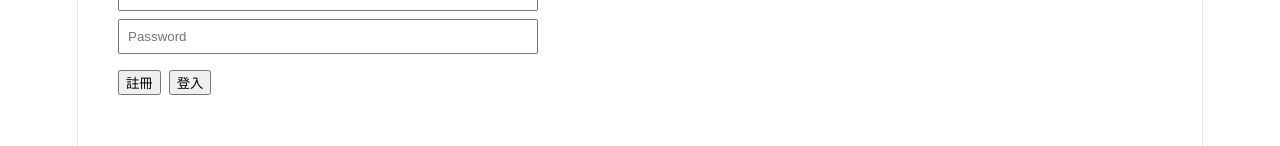
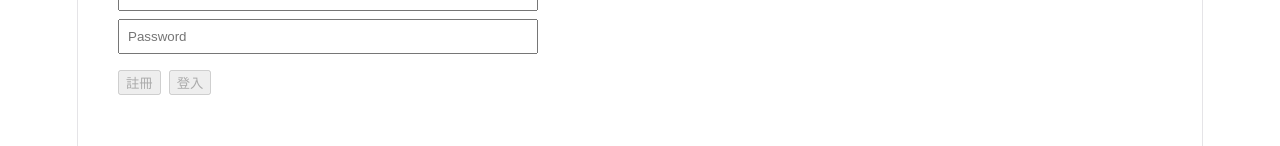
Before and after one commit to shiunlin26-web/jwt-auth-demo, a React (Vite) app in the folder frontend/: page / in a window 1280 px wide. Shown: the part 154-300 px from the top of the page. Built offline with nearby package versions, Linux system fonts and the light colour scheme.

Commit message:
"加上輸入驗證：Email 格式、密碼長度（前後端）"

```diff
--- a/frontend/src/App.tsx
+++ b/frontend/src/App.tsx
@@ -53,6 +53,10 @@ function App() {
     }
   };
 
+  const canSubmit = email.trim() !== "" && password.length >= 8;
+
+
+
   return (
     <div style={{ padding: 40, maxWidth: 400 }}>
       <h1>JWT Auth Demo</h1>
@@ -71,11 +75,17 @@ function App() {
           onChange={(e) => setPassword(e.target.value)}
           style={{ display: "block", width: "100%", marginBottom: 8, padding: 8 }}
         />
+        {email && !email.includes("@") && (
+          <p style={{ color: "red", fontSize: 12 }}>Email 格式不對</p>
+        )}
+        {password && password.length < 8 && (
+          <p style={{ color: "red", fontSize: 12 }}>密碼至少 8 個字</p>
+        )}
       </div>
 
       <div style={{ display: "flex", gap: 8, marginBottom: 16 }}>
-        <button onClick={register}>註冊</button>
-        <button onClick={login}>登入</button>
+        <button onClick={register} disabled={!canSubmit}>註冊</button>
+        <button onClick={login} disabled={!canSubmit}>登入</button>
       </div>
 
       {token && (
```
Also changed, not shown: 2 other files (tests, documents, lock files or other folders).
